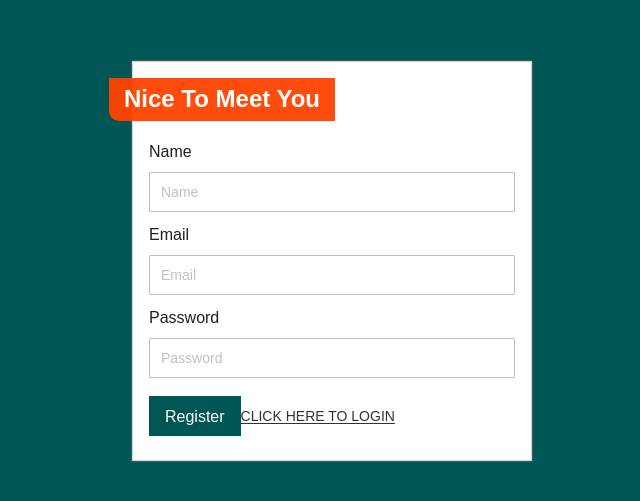
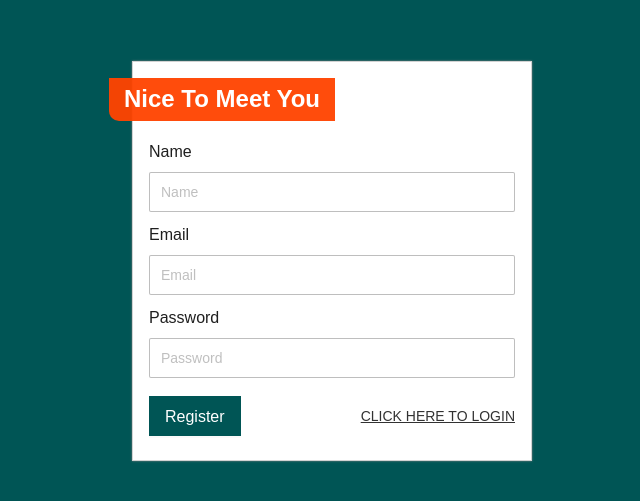
Before and after one commit to rdhruv723/Appoint-ease, a React (Create React App) app in the folder client/: page /register in a window 1280 px wide. Shown: the part 139-640 px from the top of the page, without its empty margins (308-948 px from the left). Built offline with nearby package versions, Linux system fonts and the light colour scheme.

Commit message:
Update Register.js

```diff
--- a/client/src/pages/Register.js
+++ b/client/src/pages/Register.js
@@ -1,10 +1,10 @@
 import React from 'react';
-import {Button, Form, Input} from 'antd';
+import { Button, Form, Input } from 'antd';
 import { Link, useNavigate } from 'react-router-dom';
 import axios from 'axios';
 import toast from 'react-hot-toast'
 import { useDispatch } from 'react-redux';
-import {showLoading, hideLoading} from '../redux/altersSlice';
+import { showLoading, hideLoading } from '../redux/altersSlice';
 
 function Register() {
 
@@ -18,7 +18,6 @@
       dispatch(hideLoading());
       if (response.data.success) {
         toast.success(response.data.message);
-        toast("Redirecting to login page");
         navigate('/login');
       } else {
         toast.error(response.data.message);
@@ -49,9 +48,11 @@
             <Input placeholder='Password' type='password' />
           </Form.Item>
 
+          <div className='d-flex justify-content-between align-items-center' >
             <Button className='primary-button my-2' htmlType='submit'>Register</Button>
 
             <Link to='/login' className='anchor' >CLICK HERE TO LOGIN</Link>
+          </div>
 
         </Form>
 
```
Lines whose indentation alone changed are shown as unchanged.
